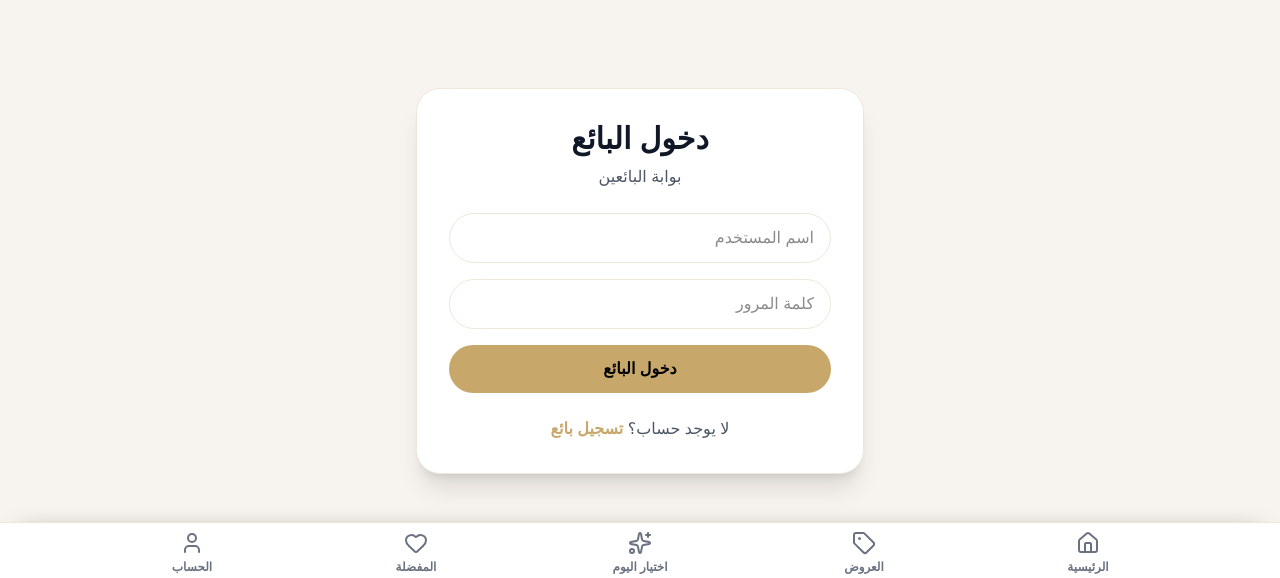
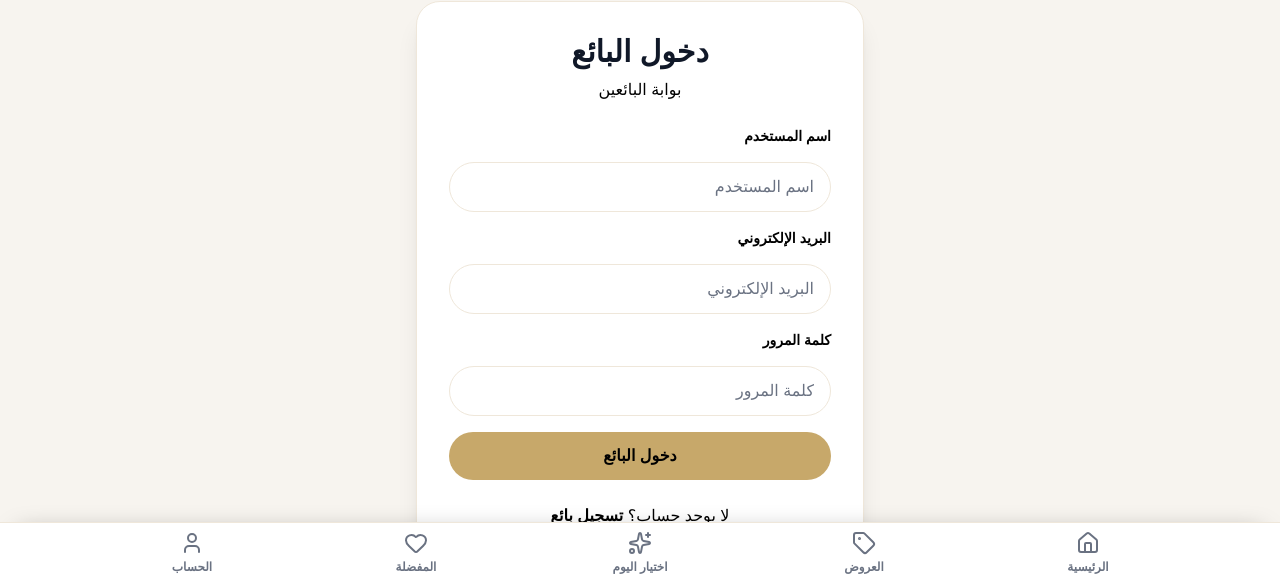
Before and after one commit to Aboodvv/abaya-marketplace, a Next.js app: page /seller/login in a window 1280 px wide. Shown: the part 217-795 px from the top of the page. Built offline with nearby package versions, Linux system fonts and the light colour scheme; no server answers.

Commit message:
Enforce seller approval and update login UI

```diff
--- a/src/app/seller/dashboard/page.tsx
+++ b/src/app/seller/dashboard/page.tsx
@@ -67,6 +67,7 @@ export default function SellerDashboardPage() {
   const [withdrawAmount, setWithdrawAmount] = useState("");
   const [savingWithdraw, setSavingWithdraw] = useState(false);
   const sellerEmail = sellerProfile?.email?.toLowerCase() || "";
+  const isApproved = sellerProfile?.approved === true || sellerProfile?.approvalStatus === "approved";
 
   // تحميل المنتجات
   useEffect(() => {
@@ -238,6 +239,26 @@ export default function SellerDashboardPage() {
               {t.seller.register}
             </Link>
           </div>
+        </div>
+      </div>
+    );
+  }
+
+  if (!isApproved) {
+    return (
+      <div className="min-h-screen bg-[#f7f4ef] flex items-center justify-center px-4">
+        <div className="bg-white rounded-3xl shadow-xl p-8 border border-[#efe7da] text-center max-w-md">
+          <h1 className="text-2xl font-bold text-gray-900 mb-3">
+            {t.seller.approvalPendingTitle}
+          </h1>
+          <p className="text-gray-700 mb-6">{t.seller.approvalPendingMessage}</p>
+          <button
+            type="button"
+            onClick={handleLogout}
+            className="px-6 py-3 rounded-full bg-[#c7a86a] text-black font-semibold hover:bg-[#b59659] transition"
+          >
+            {t.seller.login}
+          </button>
         </div>
       </div>
     );
--- a/src/app/seller/login/page.tsx
+++ b/src/app/seller/login/page.tsx
@@ -11,6 +11,7 @@ export default function SellerLoginPage() {
   const { loginSeller } = useSeller();
   const router = useRouter();
   const [username, setUsername] = useState("");
+  const [email, setEmail] = useState("");
   const [password, setPassword] = useState("");
   const [loading, setLoading] = useState(false);
   const [toast, setToast] = useState<{
@@ -18,6 +19,15 @@ export default function SellerLoginPage() {
     message: string;
   } | null>(null);
   const usernamePattern = /^[a-z0-9._-]+$/i;
+
+  const normalizeIdentifierToUsername = (identifier: string) => {
+    const normalized = identifier.trim().toLowerCase();
+    if (!normalized) return "";
+    if (normalized.includes("@")) {
+      return normalized.split("@")[0].replace(/[^a-z0-9._-]/g, "");
+    }
+    return normalized.replace(/\s+/g, "");
+  };
 
   useEffect(() => {
     if (!toast) return;
@@ -33,7 +43,9 @@ export default function SellerLoginPage() {
     e.preventDefault();
     setToast(null);
     setLoading(true);
-    if (!usernamePattern.test(username.trim())) {
+    const identifier = email.trim() || username.trim();
+    const normalizedUsername = normalizeIdentifierToUsername(identifier);
+    if (!normalizedUsername || !usernamePattern.test(normalizedUsername)) {
       showToast(
         "error",
         lang === "ar" ? "اسم المستخدم غير صالح" : "Invalid username"
@@ -42,13 +54,22 @@ export default function SellerLoginPage() {
       return;
     }
     try {
-      await loginSeller(username, password);
+      await loginSeller(identifier, password);
       router.push("/seller/dashboard");
     } catch (err: any) {
-      showToast(
-        "error",
-        err.message || (lang === "ar" ? "فشل تسجيل الدخول" : "Login failed")
-      );
+      if (err?.message === "SELLER_NOT_APPROVED") {
+        showToast("error", t.seller.approvalPendingMessage);
+      } else if (err?.message === "SELLER_INVALID_USERNAME") {
+        showToast(
+          "error",
+          lang === "ar" ? "اسم المستخدم غير صالح" : "Invalid username"
+        );
+      } else {
+        showToast(
+          "error",
+          err.message || (lang === "ar" ? "فشل تسجيل الدخول" : "Login failed")
+        );
+      }
     } finally {
       setLoading(false);
     }
@@ -60,7 +81,7 @@ export default function SellerLoginPage() {
         <h1 className="text-3xl font-bold text-gray-900 mb-2 text-center">
           {t.seller.login}
         </h1>
-        <p className="text-gray-600 mb-6 text-center">{t.seller.title}</p>
+        <p className="text-black mb-6 text-center">{t.seller.title}</p>
 
         {toast && (
           <div
@@ -76,20 +97,35 @@ export default function SellerLoginPage() {
           </div>
         )}
 
-        <form onSubmit={handleSubmit} className="space-y-4">
+        <form onSubmit={handleSubmit} className="space-y-4 text-black">
+          <label className="block text-sm font-semibold text-black">
+            {t.seller.username}
+          </label>
           <input
             value={username}
             onChange={(e) => setUsername(e.target.value)}
             placeholder={t.seller.username}
-            className="w-full border border-[#efe7da] rounded-full px-4 py-3"
-            required
+            className="w-full border border-[#efe7da] rounded-full px-4 py-3 text-black placeholder:text-gray-500"
           />
+          <label className="block text-sm font-semibold text-black">
+            {t.seller.email}
+          </label>
+          <input
+            type="email"
+            value={email}
+            onChange={(e) => setEmail(e.target.value)}
+            placeholder={t.seller.email}
+            className="w-full border border-[#efe7da] rounded-full px-4 py-3 text-black placeholder:text-gray-500"
+          />
+          <label className="block text-sm font-semibold text-black">
+            {t.seller.password}
+          </label>
           <input
             type="password"
             value={password}
             onChange={(e) => setPassword(e.target.value)}
             placeholder={t.seller.password}
-            className="w-full border border-[#efe7da] rounded-full px-4 py-3"
+            className="w-full border border-[#efe7da] rounded-full px-4 py-3 text-black placeholder:text-gray-500"
             required
           />
           <button
@@ -103,9 +139,12 @@ export default function SellerLoginPage() {
           </button>
         </form>
 
-        <p className="text-center text-gray-600 mt-6">
+        <p className="text-center text-black mt-6">
           {lang === "ar" ? "لا يوجد حساب؟" : "No account yet?"} {" "}
-          <Link href="/seller/register" className="text-[#c7a86a] font-semibold hover:underline">
+          <Link
+            href="/seller/register"
+            className="text-black font-semibold underline decoration-[#c7a86a] hover:opacity-80"
+          >
             {t.seller.register}
           </Link>
         </p>
--- a/src/app/seller/register/page.tsx
+++ b/src/app/seller/register/page.tsx
@@ -2,16 +2,15 @@
 
 import { useState } from "react";
 import Link from "next/link";
-import { useRouter } from "next/navigation";
 import { useLanguage } from "@/context/LanguageContext";
 import { useSeller } from "@/context/SellerContext";
 
 export default function SellerRegisterPage() {
   const { t, lang } = useLanguage();
   const { registerSeller } = useSeller();
-  const router = useRouter();
   const [loading, setLoading] = useState(false);
   const [error, setError] = useState("");
+  const [success, setSuccess] = useState(false);
   const usernamePattern = /^[a-z0-9._-]+$/i;
   const maxDocumentSizeMb = 5;
   const [form, setForm] = useState({
@@ -84,13 +83,32 @@ export default function SellerRegisterPage() {
           });
       });
 
-      router.push("/seller/dashboard");
+      setSuccess(true);
     } catch (err: any) {
       setError(err.message || (lang === "ar" ? "فشل تسجيل البائع" : "Failed to register"));
     } finally {
       setLoading(false);
     }
   };
+
+  if (success) {
+    return (
+      <div className="min-h-screen bg-[#f7f4ef] flex items-center justify-center px-4 py-10">
+        <div className="bg-white rounded-3xl shadow-xl p-8 max-w-lg w-full border border-[#efe7da] text-center">
+          <h1 className="text-3xl font-bold text-gray-900 mb-3">
+            {t.seller.approvalPendingTitle}
+          </h1>
+          <p className="text-gray-700 mb-6">{t.seller.approvalPendingMessage}</p>
+          <Link
+            href="/seller/login"
+            className="inline-flex items-center justify-center px-6 py-3 rounded-full bg-[#c7a86a] text-black font-semibold hover:bg-[#b59659] transition"
+          >
+            {t.seller.login}
+          </Link>
+        </div>
+      </div>
+    );
+  }
 
   return (
     <div className="min-h-screen bg-[#f7f4ef] flex items-center justify-center px-4 py-10">
--- a/src/context/SellerContext.tsx
+++ b/src/context/SellerContext.tsx
@@ -50,6 +50,18 @@ const SellerContext = createContext<SellerContextType | undefined>(undefined);
 const normalizeUsername = (username: string) =>
   username.trim().toLowerCase().replace(/\s+/g, "");
 const toSellerEmail = (username: string) => `${normalizeUsername(username)}@seller.local`;
+const usernamePattern = /^[a-z0-9._-]+$/i;
+const isSellerApproved = (profile: SellerProfile | null | undefined) =>
+  profile?.approved === true || profile?.approvalStatus === "approved";
+
+const normalizeIdentifierToUsername = (identifier: string) => {
+  const normalized = identifier.trim().toLowerCase();
+  if (!normalized) return "";
+  if (normalized.includes("@")) {
+    return normalized.split("@")[0].replace(/[^a-z0-9._-]/g, "");
+  }
+  return normalizeUsername(normalized);
+};
 
 export const SellerProvider = ({ children }: { children: React.ReactNode }) => {
   const [sellerUser, setSellerUser] = useState<User | null>(null);
@@ -116,11 +128,31 @@ export const SellerProvider = ({ children }: { children: React.ReactNode }) => {
     void uploadBytes(profileRef, profileBlob).catch((error) => {
       console.error("Failed to upload seller profile backup", error);
     });
+    await signOut(auth);
+    setSellerProfile(null);
   };
 
-  const loginSeller = async (username: string, password: string) => {
+  const loginSeller = async (identifier: string, password: string) => {
+    const username = normalizeIdentifierToUsername(identifier);
+    if (!username || !usernamePattern.test(username)) {
+      throw new Error("SELLER_INVALID_USERNAME");
+    }
     const email = toSellerEmail(username);
-    await signInWithEmailAndPassword(auth, email, password);
+    const result = await signInWithEmailAndPassword(auth, email, password);
+    const docRef = doc(db, "sellers", result.user.uid);
+    const docSnap = await getDoc(docRef);
+    if (!docSnap.exists()) {
+      await signOut(auth);
+      setSellerProfile(null);
+      throw new Error("SELLER_PROFILE_MISSING");
+    }
+    const profile = docSnap.data() as SellerProfile;
+    if (!isSellerApproved(profile)) {
+      await signOut(auth);
+      setSellerProfile(null);
+      throw new Error("SELLER_NOT_APPROVED");
+    }
+    setSellerProfile(profile);
   };
 
   const logoutSeller = async () => {
--- a/src/i18n/translations.ts
+++ b/src/i18n/translations.ts
@@ -262,7 +262,6 @@ export const translations = {
         title: "Mega Deals",
         timerLabel: "Ends in",
         empty: "No offers available",
-      sellerRegister: "تسجيل بائع",
       },
       ads: {
         title: "Ad Spots For Rent",
@@ -455,6 +454,8 @@ export const translations = {
       title: "Seller Portal",
       register: "Create Seller Account",
       login: "Seller Login",
+      approvalPendingTitle: "Approval pending",
+      approvalPendingMessage: "Your seller account is waiting for admin approval.",
       name: "Full Name",
       email: "Email",
       phone: "Phone Number",
@@ -544,6 +545,7 @@ export const translations = {
       cart: "السلة",
       login: "تسجيل الدخول",
       seller: "البائع",
+      sellerRegister: "تسجيل بائع",
       admin: "الإدارة",
     },
     topPages: {
@@ -998,6 +1000,8 @@ export const translations = {
       title: "بوابة البائعين",
       register: "تسجيل بائع",
       login: "دخول البائع",
+      approvalPendingTitle: "بانتظار الموافقة",
+      approvalPendingMessage: "حساب البائع بانتظار موافقة الإدارة.",
       name: "الاسم الكامل",
       email: "البريد الإلكتروني",
       phone: "رقم الجوال",
```
